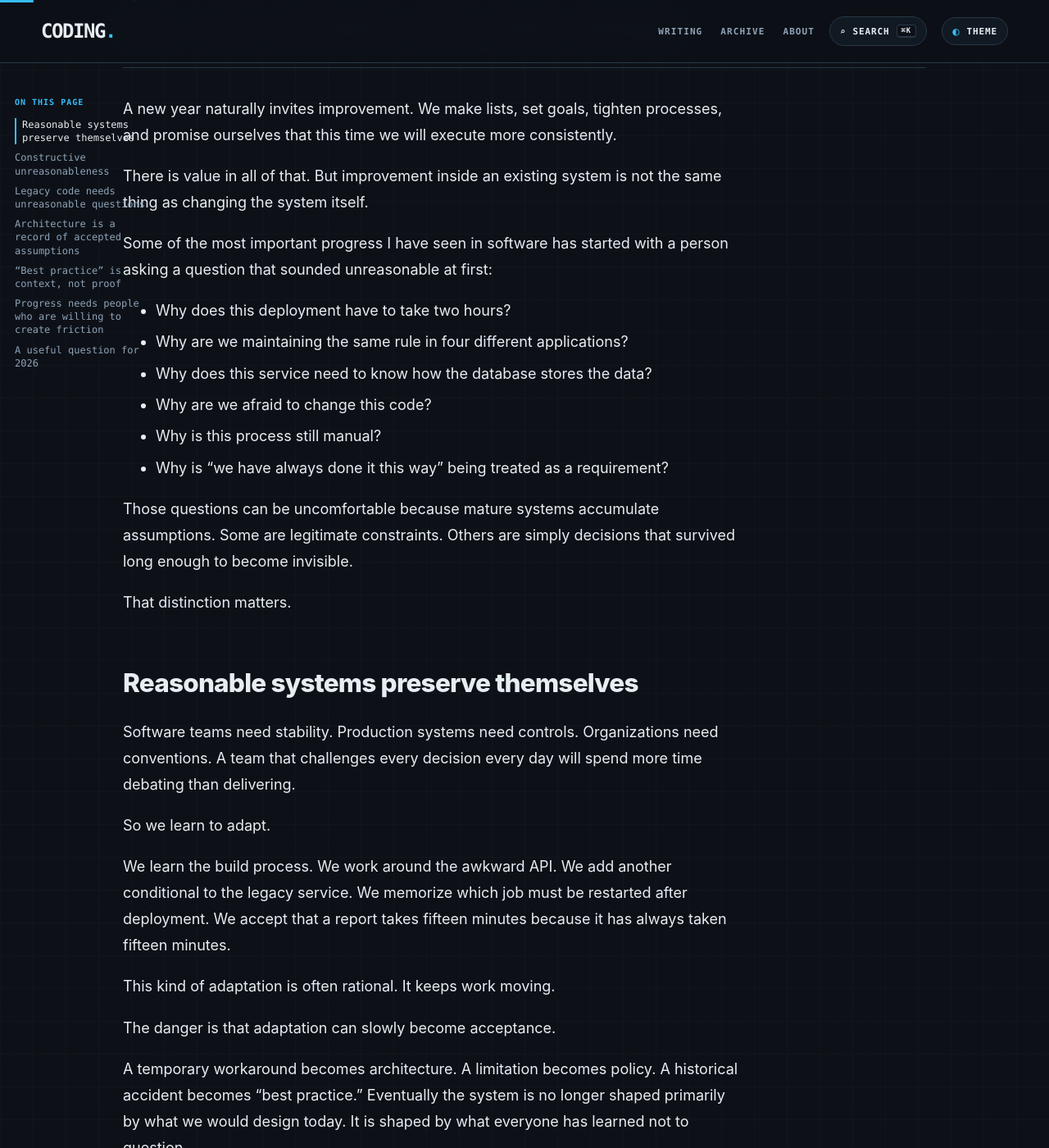
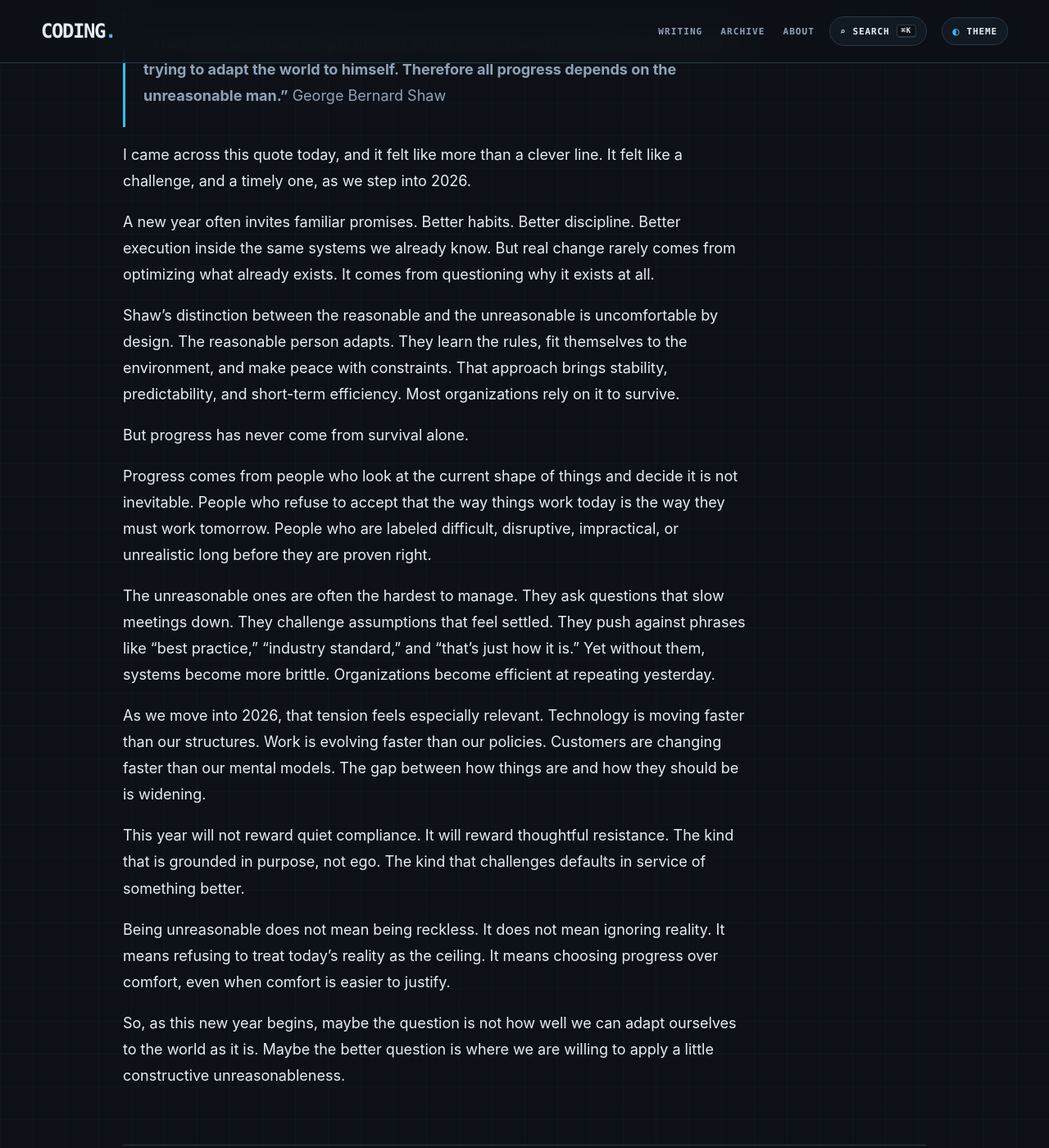
Before and after one commit to infoconex/coding-blog, a Jekyll site: the page built from post/2026/01/01/all-progress-depends-on-the-unreasonable/index.md, in a window 1280 px wide and 1400 px high, scrolled down 515 px. Shown: the whole window at 82% size. Built offline with Jekyll 4.4.1, drawn with Linux system fonts in a browser that asks for light colours; some of the changed text lies outside the part shown.

```diff
--- a/post/2026/01/01/all-progress-depends-on-the-unreasonable/index.md
+++ b/post/2026/01/01/all-progress-depends-on-the-unreasonable/index.md
@@ -1,147 +1,32 @@
 ---
 title: "All Progress Depends on the Unreasonable"
 date: "2026-01-01"
-description: "Progress often starts when someone questions a constraint everyone else has learned to accept. In software and organizations, constructive unreasonableness is often what turns inherited limitations into better systems."
-tags: ["software engineering", "architecture", "leadership", "change management"]
+description: "All Progress Depends on the Unreasonable"
+tags: ["leadership", "change", "progress"]
 slug: "all-progress-depends-on-the-unreasonable"
 author: "Jim Scott"
+originalUrl: "https://www.linkedin.com/pulse/all-progress-depends-unreasonable-jim-scott-b0vtc"
 permalink: "/post/2026/01/01/all-progress-depends-on-the-unreasonable"
+legacyPaths: []
 ---
-A new year naturally invites improvement. We make lists, set goals, tighten processes, and promise ourselves that this time we will execute more consistently.
+> **“The reasonable man adapts himself to the world; the unreasonable one persists in trying to adapt the world to himself. Therefore all progress depends on the unreasonable man.”** George Bernard Shaw
 
-There is value in all of that. But improvement inside an existing system is not the same thing as changing the system itself.
+I came across this quote today, and it felt like more than a clever line. It felt like a challenge, and a timely one, as we step into 2026.
 
-Some of the most important progress I have seen in software has started with a person asking a question that sounded unreasonable at first:
+A new year often invites familiar promises. Better habits. Better discipline. Better execution inside the same systems we already know. But real change rarely comes from optimizing what already exists. It comes from questioning why it exists at all.
 
-- Why does this deployment have to take two hours?
-- Why are we maintaining the same rule in four different applications?
-- Why does this service need to know how the database stores the data?
-- Why are we afraid to change this code?
-- Why is this process still manual?
-- Why is "we have always done it this way" being treated as a requirement?
+Shaw’s distinction between the reasonable and the unreasonable is uncomfortable by design. The reasonable person adapts. They learn the rules, fit themselves to the environment, and make peace with constraints. That approach brings stability, predictability, and short-term efficiency. Most organizations rely on it to survive.
 
-Those questions can be uncomfortable because mature systems accumulate assumptions. Some are legitimate constraints. Others are simply decisions that survived long enough to become invisible.
+But progress has never come from survival alone.
 
-That distinction matters.
+Progress comes from people who look at the current shape of things and decide it is not inevitable. People who refuse to accept that the way things work today is the way they must work tomorrow. People who are labeled difficult, disruptive, impractical, or unrealistic long before they are proven right.
 
-## Reasonable systems preserve themselves
+The unreasonable ones are often the hardest to manage. They ask questions that slow meetings down. They challenge assumptions that feel settled. They push against phrases like “best practice,” “industry standard,” and “that’s just how it is.” Yet without them, systems become more brittle. Organizations become efficient at repeating yesterday.
 
-Software teams need stability. Production systems need controls. Organizations need conventions. A team that challenges every decision every day will spend more time debating than delivering.
+As we move into 2026, that tension feels especially relevant. Technology is moving faster than our structures. Work is evolving faster than our policies. Customers are changing faster than our mental models. The gap between how things are and how they should be is widening.
 
-So we learn to adapt.
+This year will not reward quiet compliance. It will reward thoughtful resistance. The kind that is grounded in purpose, not ego. The kind that challenges defaults in service of something better.
 
-We learn the build process. We work around the awkward API. We add another conditional to the legacy service. We memorize which job must be restarted after deployment. We accept that a report takes fifteen minutes because it has always taken fifteen minutes.
+Being unreasonable does not mean being reckless. It does not mean ignoring reality. It means refusing to treat today’s reality as the ceiling. It means choosing progress over comfort, even when comfort is easier to justify.
 
-This kind of adaptation is often rational. It keeps work moving.
-
-The danger is that adaptation can slowly become acceptance.
-
-A temporary workaround becomes architecture. A limitation becomes policy. A historical accident becomes "best practice." Eventually the system is no longer shaped primarily by what we would design today. It is shaped by what everyone has learned not to question.
-
-## Constructive unreasonableness
-
-Being unreasonable does not mean ignoring constraints or dismissing experience. It means refusing to assume that today's constraints are permanent simply because they are familiar.
-
-In engineering, constructive unreasonableness usually has three characteristics.
-
-First, it is **grounded in evidence**. The goal is not to challenge something for the sake of being disruptive. There should be a real problem: excessive lead time, operational risk, duplicated logic, poor reliability, difficult testing, unnecessary coupling, or some other measurable cost.
-
-Second, it is **specific about the alternative**. "This is bad" is not a design. A useful challenge comes with a direction: automate the deployment, isolate the dependency, move the rule behind an abstraction, simplify the data flow, remove an unnecessary layer, or make ownership explicit.
-
-Third, it is **willing to confront tradeoffs**. Better systems are rarely free. A proposed change may require migration work, temporary duplication, retraining, new monitoring, or accepting a different kind of complexity. Constructive resistance acknowledges those costs instead of pretending they do not exist.
-
-That is what separates useful unreasonableness from recklessness.
-
-## Legacy code needs unreasonable questions
-
-Legacy systems are an especially good place to see this dynamic.
-
-A codebase can contain choices that made perfect sense ten years ago but no longer match the environment around it. Dependencies change. Hosting changes. traffic changes. Teams change. What was once the simplest design may eventually become the thing preventing the next change.
-
-The easy response is to keep adapting ourselves to the old design.
-
-The harder response is to ask whether the design should still have that authority.
-
-Consider a service that directly creates a SQL connection, sends email, writes files, formats reports, and applies business rules. The reasonable response to a new requirement may be to add another branch to the existing class because that is the lowest-risk local change.
-
-The unreasonable question is different:
-
-**Why should one class own all of those reasons to change?**
-
-That question may lead to separating responsibilities, introducing clearer boundaries, or moving infrastructure details behind abstractions. It may create more files while producing a system that is much easier to change safely.
-
-This is one reason principles such as SOLID remain useful. They give us language for challenging designs that technically work but have accumulated too many responsibilities, dependencies, or assumptions.
-
-## Architecture is a record of accepted assumptions
-
-Every architecture contains assumptions about the future.
-
-We assume a database will remain the system of record. We assume a service boundary will remain useful. We assume a vendor API will remain stable. We assume a workload will stay within a certain scale. We assume a particular team will continue owning a particular capability.
-
-There is nothing wrong with making assumptions. Engineering would be impossible without them.
-
-Problems appear when we forget that they were assumptions in the first place.
-
-Good architectural work therefore involves occasionally reopening questions that appear settled:
-
-- Is this boundary still helping us?
-- Is this abstraction still hiding something useful?
-- Is this dependency still justified?
-- Are we paying complexity for a future that never arrived?
-- Are we preserving a design because it is good, or because changing it feels expensive?
-
-Sometimes the answer is that the existing design is still correct. That is a valuable result too. Challenging an assumption does not obligate us to replace it.
-
-But assumptions that can never be questioned are no longer engineering decisions. They are doctrine.
-
-## "Best practice" is context, not proof
-
-One of the easiest ways to stop a useful engineering discussion is to label something a best practice.
-
-Best practices can encode decades of experience, and ignoring that experience casually is foolish. But the phrase can also become a substitute for understanding.
-
-A practice is useful because it addresses particular risks under particular conditions. If we cannot explain those conditions, we are not applying a principle; we are copying a rule.
-
-That is where a little unreasonableness helps.
-
-Why do we need this pattern here?
-
-What failure does this extra service prevent?
-
-What does this abstraction buy us?
-
-What happens if we choose the simpler implementation?
-
-Those questions do not reject established practice. They force us to understand why we are using it.
-
-## Progress needs people who are willing to create friction
-
-The person asking these questions is not always the easiest person in the meeting.
-
-They may slow down a decision that appeared settled. They may force a team to explain a process everyone else has simply inherited. They may point out that an efficient workflow is efficiently producing the wrong outcome.
-
-That friction can be healthy.
-
-Teams need people who can distinguish productive disagreement from obstruction. The goal is not to win arguments. The goal is to make sure important assumptions receive enough pressure before they become permanent constraints.
-
-The best challengers I have worked with are not contrarians. They listen carefully, understand the history, respect genuine constraints, and then ask the question anyway.
-
-They are willing to say: I understand why we got here. I am not convinced we still need to stay here.
-
-## A useful question for 2026
-
-As 2026 begins, I am less interested in asking how efficiently we can adapt to every system already around us.
-
-A more useful question is:
-
-**Which constraints are real, and which ones have we simply become good at living with?**
-
-In software, architecture, and organizations, progress often begins when someone is willing to examine that difference.
-
-Not every unreasonable idea deserves to survive contact with reality. But neither should every existing reality be allowed to survive without being questioned.
-
-That tension is where a great deal of worthwhile engineering happens.
-
----
-
-*This article was adapted from my LinkedIn article, [All Progress Depends on the Unreasonable](https://www.linkedin.com/pulse/all-progress-depends-unreasonable-jim-scott-b0vtc), originally published January 1, 2026.*
+So, as this new year begins, maybe the question is not how well we can adapt ourselves to the world as it is. Maybe the better question is where we are willing to apply a little constructive unreasonableness.
```
